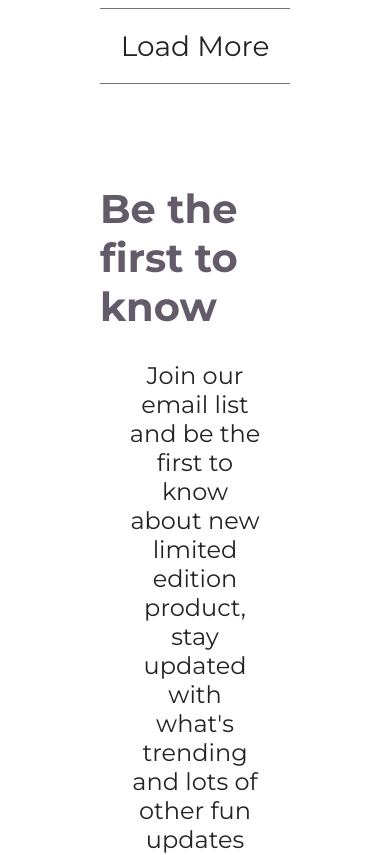
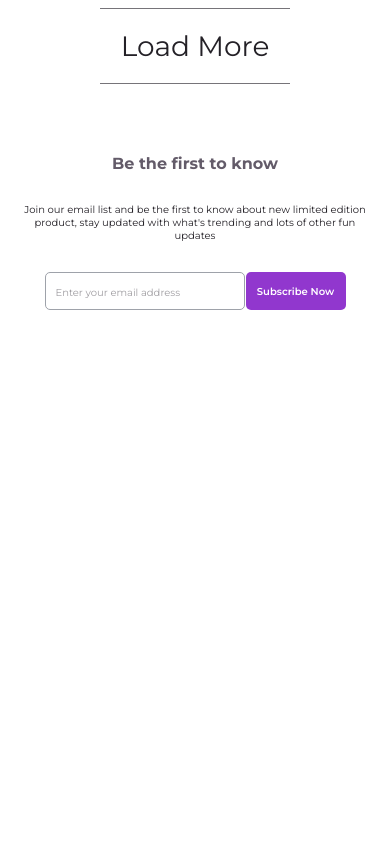
Before and after one commit to Saviourise/hng11-task3, a React (Create React App) app: page / in a window 390 px wide. Shown: the part 1400-2255 px from the top of the page. After the commit the page ends 1730 px from the top, so only its background shows below. Built offline with nearby package versions, Linux system fonts and the light colour scheme; no server answers.

Commit message:
done with newsletter responsiveness

```diff
--- a/src/styles/Newsletter.css
+++ b/src/styles/Newsletter.css
@@ -57,3 +57,33 @@
 .newsletter-container .input-container .button:hover {
   transform: scale(1.05);
 }
+
+@media screen and (max-width: 700px) {
+  .newsletter-container {
+    padding: 20px;
+  }
+
+  .newsletter-container h1 {
+    font-size: 16px;
+  }
+
+  .newsletter-container p {
+    width: 100%;
+    font-size: 10px;
+  }
+
+  .newsletter-container .input-container input {
+    width: 200px;
+    padding: 10px;
+  }
+
+  .newsletter-container .input-container input::placeholder {
+    font-size: 10px;
+  }
+
+  .newsletter-container .input-container .button {
+    padding: 10px;
+    width: 100px;
+    font-size: 10px;
+  }
+}
```
